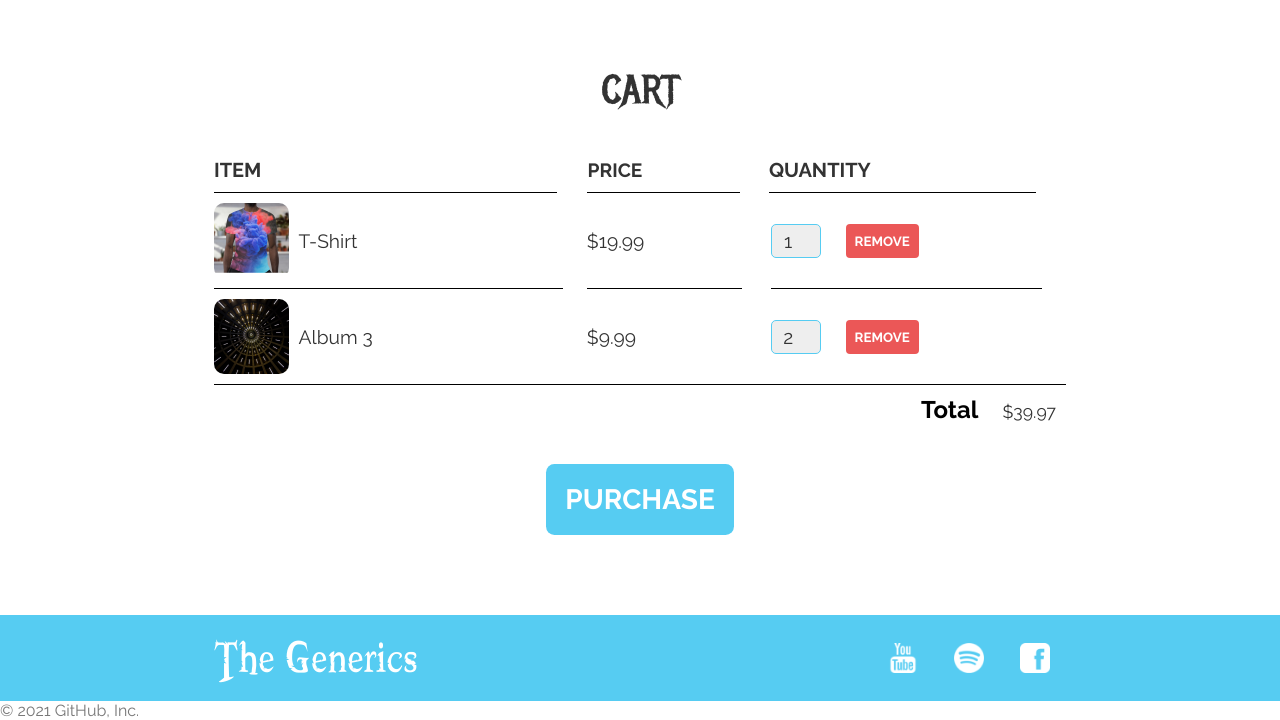
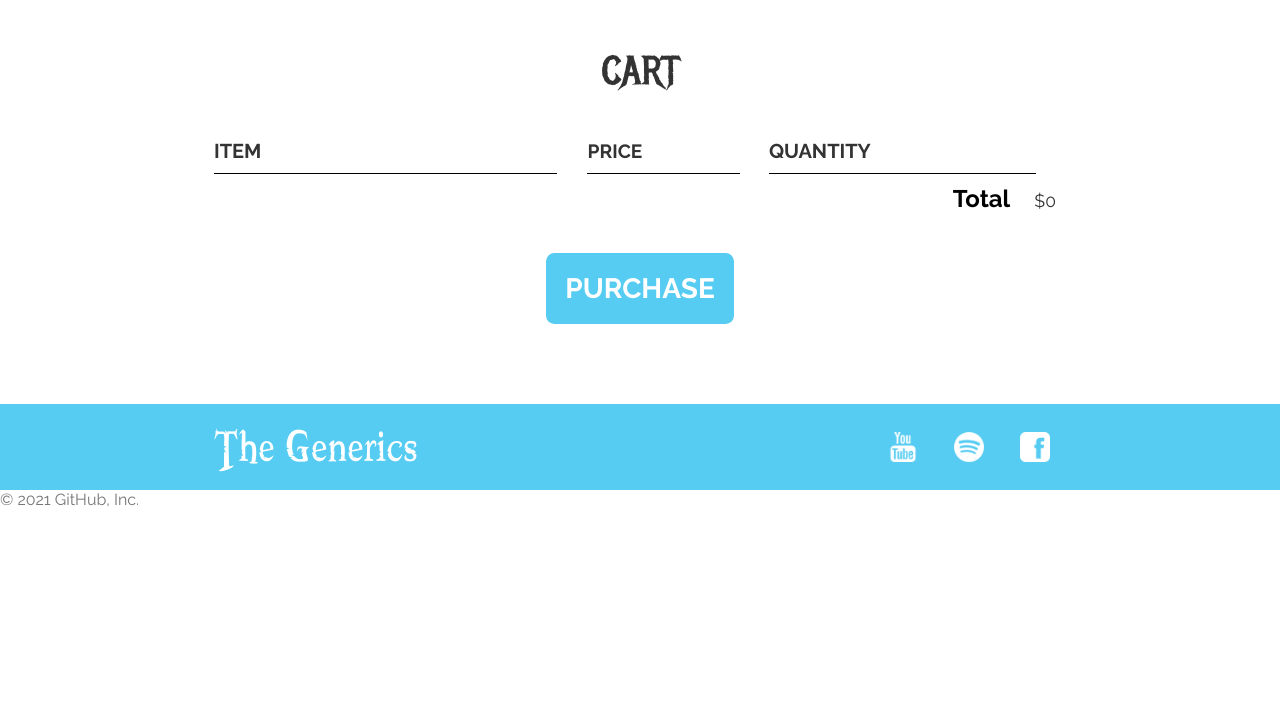
Before and after one commit to albart67/boutique-stackblitz1, a plain HTML site: page index.html in a window 1280 px wide. Shown: the part 1612-2332 px from the top of the page. After the commit the page ends 2121 px from the top, so only its background shows below. Drawn offline with Linux system fonts and the light colour scheme; files whose address does not match are found by name.

Commit message:
Update index.html

```diff
--- a/index.html
+++ b/index.html
@@ -1,4 +1,3 @@
-zzz
 
 <html>
   <head>
@@ -116,43 +115,10 @@ zzz
         <span class="cart-price cart-header cart-column">PRICE</span>
         <span class="cart-quantity cart-header cart-column">QUANTITY</span>
       </div>
-      <div class="cart-items">
-        <div class="cart-row">
-          <div class="cart-item cart-column">
-            <img
-              class="cart-item-image"
-              src="https://github.com/albart67/boutique-stackblitz1/blob/master/Images/Shirt.png?raw=true"
-              width="100"
-              height="100"
-            />
-            <span class="cart-item-title">T-Shirt</span>
-          </div>
-          <span class="cart-price cart-column">$19.99</span>
-          <div class="cart-quantity cart-column">
-            <input class="cart-quantity-input" type="number" value="1" />
-            <button class="btn btn-danger" type="button">REMOVE</button>
-          </div>
-        </div>
-        <div class="cart-row">
-          <div class="cart-item cart-column">
-            <img
-              class="cart-item-image"
-              src="https://github.com/albart67/boutique-stackblitz1/blob/master/Images/Album%203.png?raw=true"
-              width="100"
-              height="100"
-            />
-            <span class="cart-item-title">Album 3</span>
-          </div>
-          <span class="cart-price cart-column">$9.99</span>
-          <div class="cart-quantity cart-column">
-            <input class="cart-quantity-input" type="number" value="2" />
-            <button class="btn btn-danger" type="button">REMOVE</button>
-          </div>
-        </div>
-      </div>
+      <div class="cart-items"></div>
       <div class="cart-total">
         <strong class="cart-total-title">Total</strong>
-        <span class="cart-total-price">$39.97</span>
+        <span class="cart-total-price">$0</span>
       </div>
       <button class="btn btn-primary btn-purchase" type="button">
         PURCHASE
```
